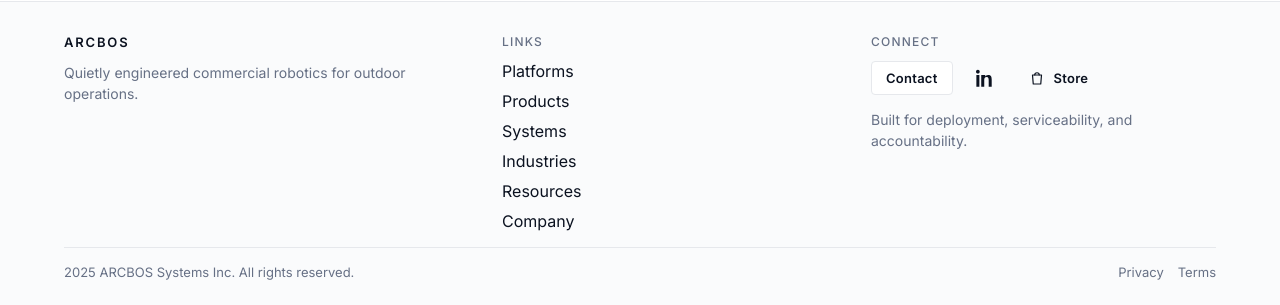
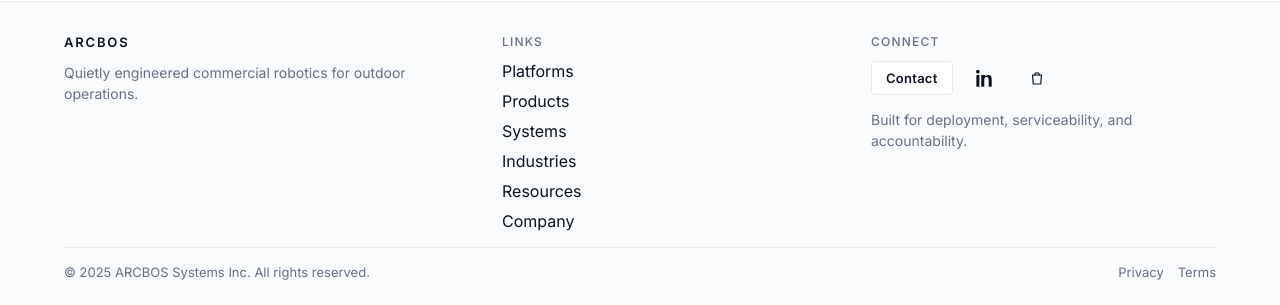
Before and after one commit to enxpower/arcbos-website, a plain HTML site: page index.html in a window 1280 px wide. Shown: the part 2360-2665 px from the top of the page. Drawn offline with Linux system fonts and the light colour scheme.

Commit message:
Update footer.html

```diff
--- a/partials/footer.html
+++ b/partials/footer.html
@@ -25,18 +25,19 @@
         <div class="footer-actions">
           <a class="footer-cta" href="/contact/">Contact</a>
 
+          <!-- LinkedIn: icon only (no text) -->
           <a class="footer-icon" href="https://www.linkedin.com/" target="_blank" rel="noopener noreferrer" aria-label="LinkedIn">
             <svg class="icon-li" viewBox="0 0 24 24" width="18" height="18" aria-hidden="true" focusable="false">
               <path d="M4.98 3.5C4.98 4.88 3.87 6 2.5 6S0 4.88 0 3.5 1.12 1 2.5 1 4.98 2.12 4.98 3.5zM.5 23.5h4V7.98h-4V23.5zM8.5 7.98h3.83v2.12h.05c.53-1 1.83-2.06 3.77-2.06 4.03 0 4.78 2.65 4.78 6.09v9.37h-4v-8.31c0-1.98-.04-4.52-2.76-4.52-2.76 0-3.18 2.15-3.18 4.37v8.46h-4V7.98z"></path>
             </svg>
           </a>
 
+          <!-- Store: stroke-based outline icon -->
           <a class="footer-icon" href="/store/" aria-label="Store">
             <svg viewBox="0 0 24 24" width="18" height="18" fill="none" aria-hidden="true">
               <path d="M6 8h12l-1 12H7L6 8Z" stroke="currentColor" stroke-width="1.6" stroke-linejoin="round"/>
               <path d="M9 8a3 3 0 0 1 6 0" stroke="currentColor" stroke-width="1.6" stroke-linecap="round"/>
             </svg>
-            <span>Store</span>
           </a>
         </div>
 
@@ -48,7 +49,7 @@
 
     <div class="footer-bottom">
       <div class="footer-copy">
-        <span id="footer-year"></span> ARCBOS Systems Inc. All rights reserved.
+        &copy; <span id="footer-year"></span> ARCBOS Systems Inc. All rights reserved.
       </div>
       <div class="footer-legal">
         <a href="/privacy/">Privacy</a>
```
